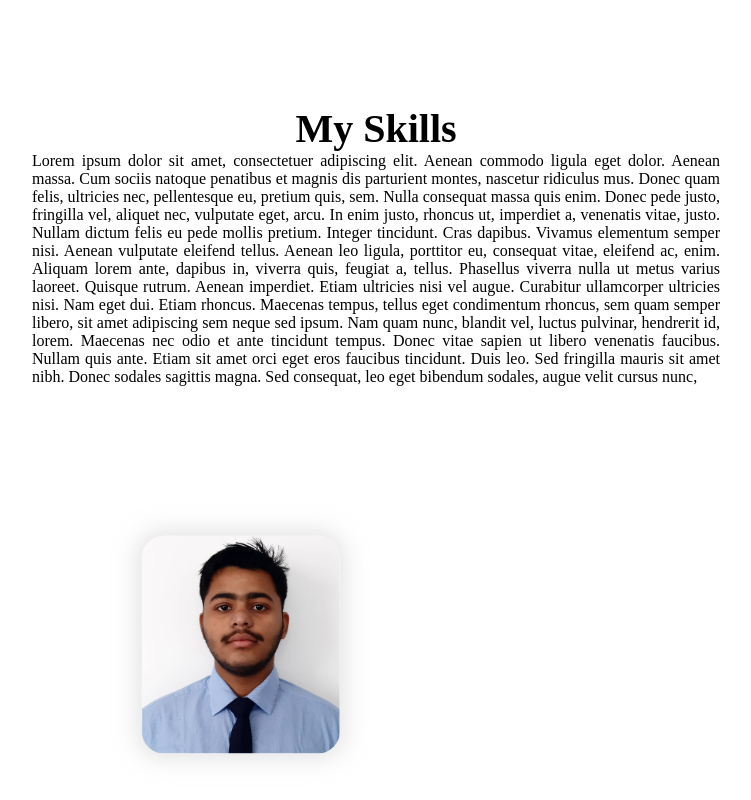
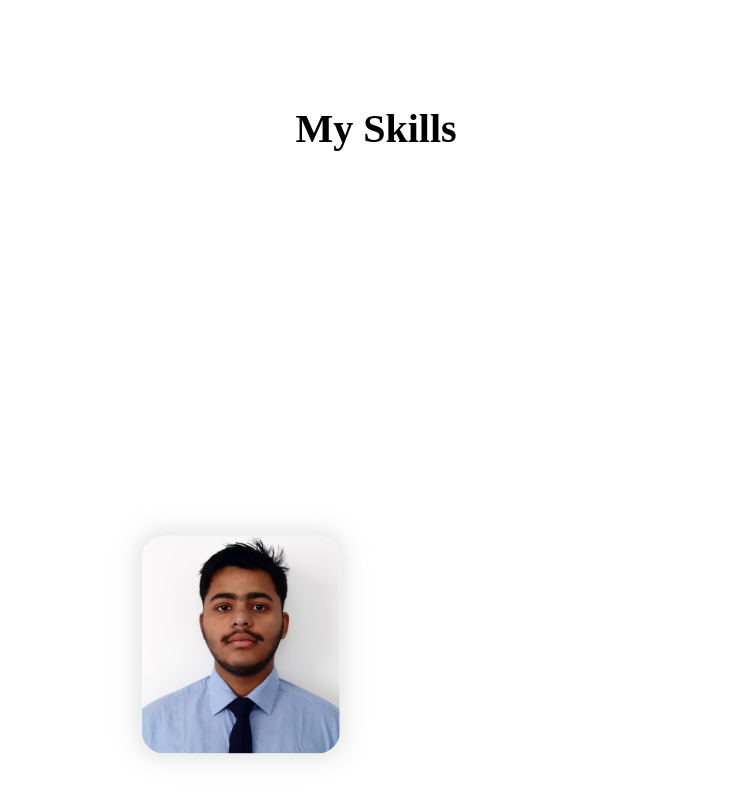
Before and after one commit to abhishek-github-1/MyPortfolio, a plain HTML site: page index.html in a window 1280 px wide. Shown: the part 1375-2175 px from the top of the page, without its empty margins (470-1221 px from the left). Drawn offline with Linux system fonts and the light colour scheme.

Commit message:
Update index.html

```diff
--- a/index.html
+++ b/index.html
@@ -92,7 +92,7 @@ The world of technology excites me, and I'm eager to contribute to it with my sk
             </div>
             <div class="content" style="right:50px">
                 <h1>My Skills</h1>
-                <p>Lorem ipsum dolor sit amet, consectetuer adipiscing elit. Aenean commodo ligula eget dolor. Aenean massa. Cum sociis natoque penatibus et magnis dis parturient montes, nascetur ridiculus mus. Donec quam felis, ultricies nec, pellentesque eu, pretium quis, sem. Nulla consequat massa quis enim. Donec pede justo, fringilla vel, aliquet nec, vulputate eget, arcu. In enim justo, rhoncus ut, imperdiet a, venenatis vitae, justo. Nullam dictum felis eu pede mollis pretium. Integer tincidunt. Cras dapibus. Vivamus elementum semper nisi. Aenean vulputate eleifend tellus. Aenean leo ligula, porttitor eu, consequat vitae, eleifend ac, enim. Aliquam lorem ante, dapibus in, viverra quis, feugiat a, tellus. Phasellus viverra nulla ut metus varius laoreet. Quisque rutrum. Aenean imperdiet. Etiam ultricies nisi vel augue. Curabitur ullamcorper ultricies nisi. Nam eget dui. Etiam rhoncus. Maecenas tempus, tellus eget condimentum rhoncus, sem quam semper libero, sit amet adipiscing sem neque sed ipsum. Nam quam nunc, blandit vel, luctus pulvinar, hendrerit id, lorem. Maecenas nec odio et ante tincidunt tempus. Donec vitae sapien ut libero venenatis faucibus. Nullam quis ante. Etiam sit amet orci eget eros faucibus tincidunt. Duis leo. Sed fringilla mauris sit amet nibh. Donec sodales sagittis magna. Sed consequat, leo eget bibendum sodales, augue velit cursus nunc, </p>
+                <p></p>
             </div>
         </div>
     </section>
```
